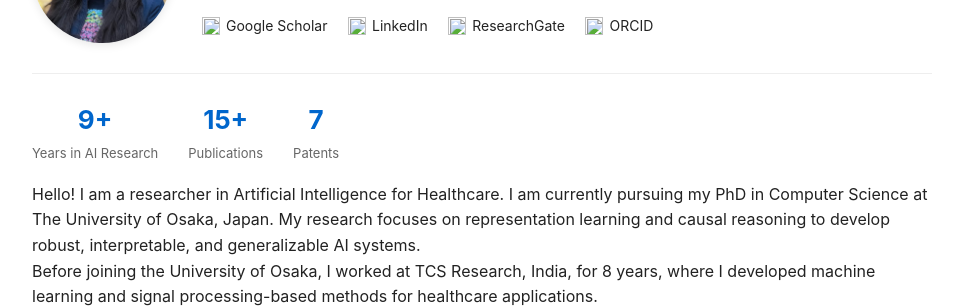
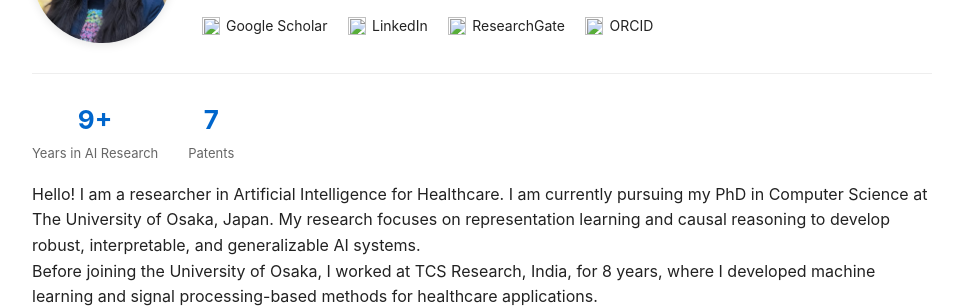
Before and after one commit to shavarsha/shavarsha.github.io, a Jekyll site: the page built from index.md, in a window 1280 px wide. Shown: the part 194-502 px from the top of the page, without its empty margins (158-1121 px from the left). Built offline with Jekyll 4.4.1, drawn with Linux system fonts in a browser that asks for light colours.

Commit message:
Update index.md

```diff
--- a/index.md
+++ b/index.md
@@ -6,10 +6,6 @@ title: Home
   <div class="stat-item">
     <span class="stat-number">9+</span>
     <span class="stat-label">Years in AI Research</span>
-  </div>
-  <div class="stat-item">
-    <span class="stat-number">15+</span>
-    <span class="stat-label">Publications</span>
   </div>
   <div class="stat-item">
     <span class="stat-number">7</span>
```
